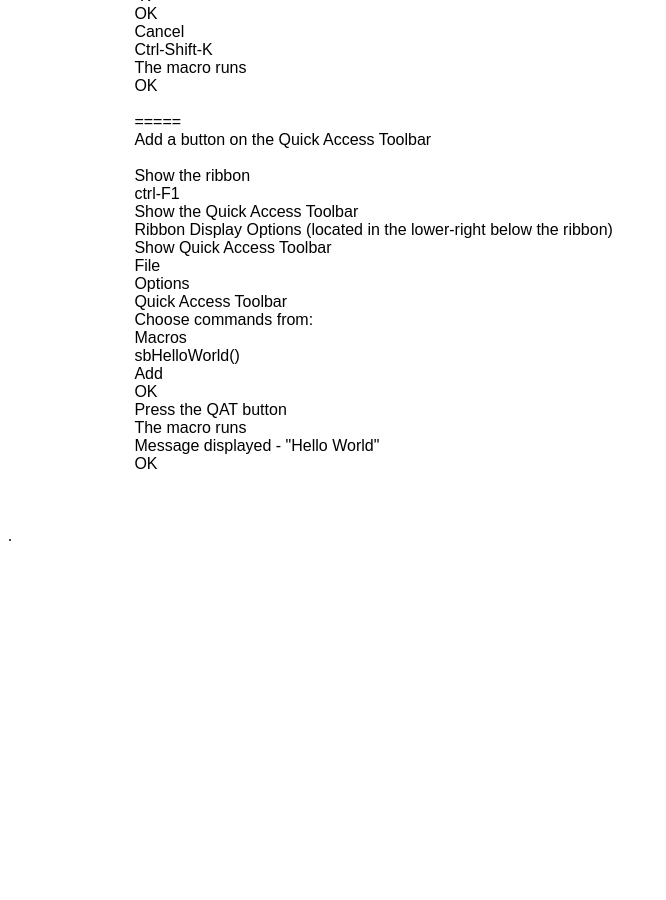
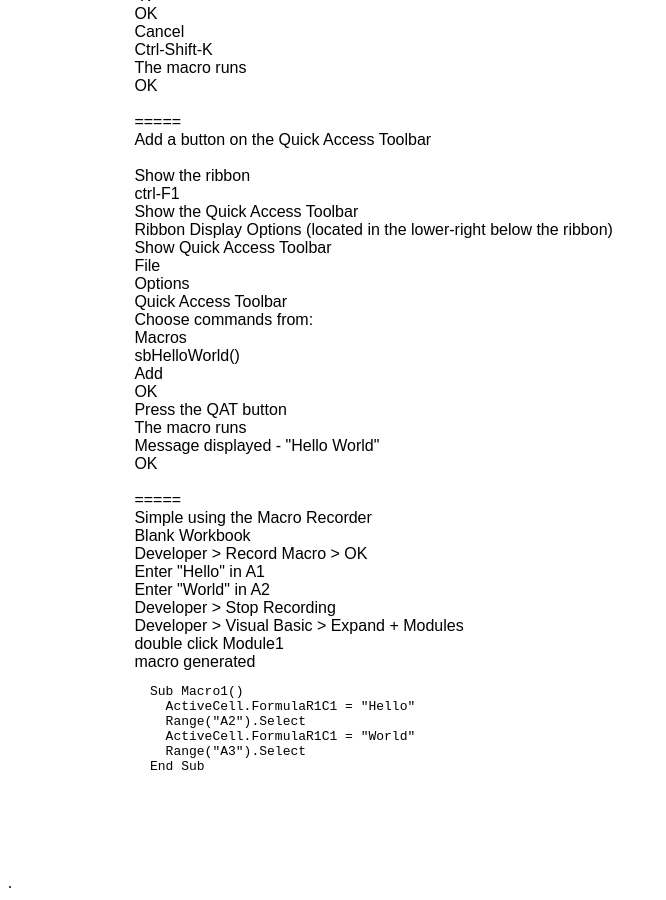
Before and after one commit to DaveTallett26/davetallett26.github.io, a Jekyll site: the page SOExcelHW.html, which Jekyll copies as it is, in a window 1280 px wide and 900 px high, scrolled down 863 px. Shown: the whole window, without its empty margins (0-666 px from the left). Built offline with Jekyll 4.4.1, drawn with Linux system fonts in a browser that asks for light colours; before the commit the page ends 1416 px from its top, so only the background shows below that.

Commit message:
macro recorder

```diff
--- a/SOExcelHW.html
+++ b/SOExcelHW.html
@@ -148,6 +148,35 @@
   OK
   <br/>
   <br/>
+  =====
+  <br/>
+  Simple using the Macro Recorder
+<br/>
+  Blank Workbook
+<br/>
+  Developer > Record Macro > OK
+<br/>
+  Enter "Hello" in A1
+<br/>
+  Enter "World" in A2
+<br/>
+  Developer > Stop Recording
+<br/>
+  Developer > Visual Basic > Expand + Modules
+<br/>
+  double click Module1
+<br/>
+  macro generated
+<br/>
+  <pre>
+  Sub Macro1()
+    ActiveCell.FormulaR1C1 = "Hello"
+    Range("A2").Select
+    ActiveCell.FormulaR1C1 = "World"
+    Range("A3").Select
+  End Sub
+  </pre>
+<br/><br/>
   </div>
   <br/>
   <br/>
```
